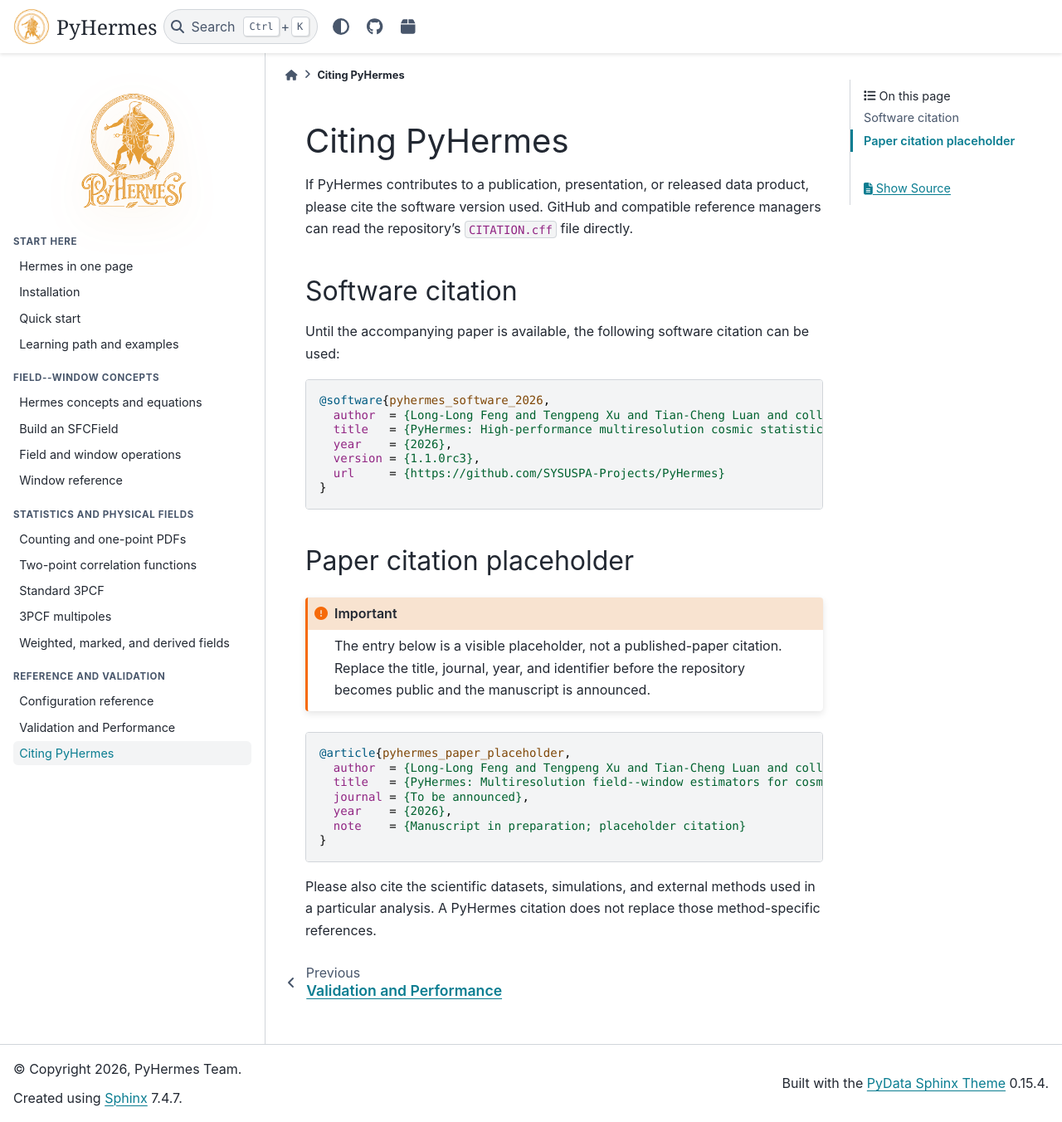
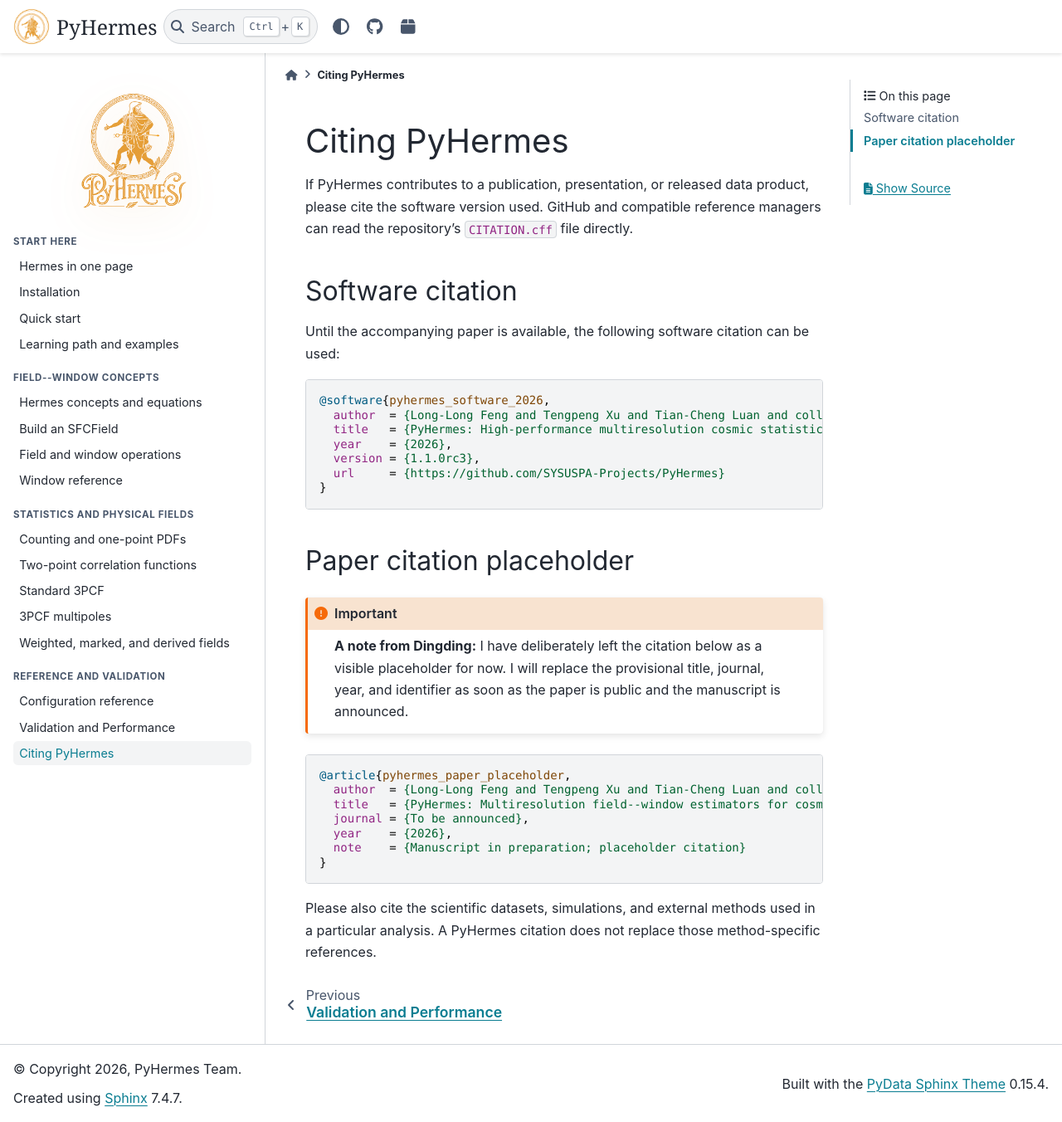
Before and after one commit to SYSUSPA-Projects/PyHermes, a Sphinx documentation site: the page built from docs/citing.rst, in a window 1280 px wide and 1352 px high. Shown: the whole window at 83% size. Built offline with Sphinx 7.4.7 and the PyData theme 0.15.4, drawn with Linux system fonts in a browser that asks for light colours; the version number could not be read and is left out.

Commit message:
Add Dingding note to citation placeholder

```diff
--- a/docs/citing.rst
+++ b/docs/citing.rst
@@ -26,9 +26,10 @@ Paper citation placeholder
 
 .. important::
 
-   The entry below is a visible placeholder, not a published-paper citation.
-   Replace the title, journal, year, and identifier before the repository
-   becomes public and the manuscript is announced.
+   **A note from Dingding:** I have deliberately left the citation below as a
+   visible placeholder for now. I will replace the provisional title, journal,
+   year, and identifier as soon as the paper is public and the manuscript is
+   announced.
 
 .. code-block:: bibtex
 
```
